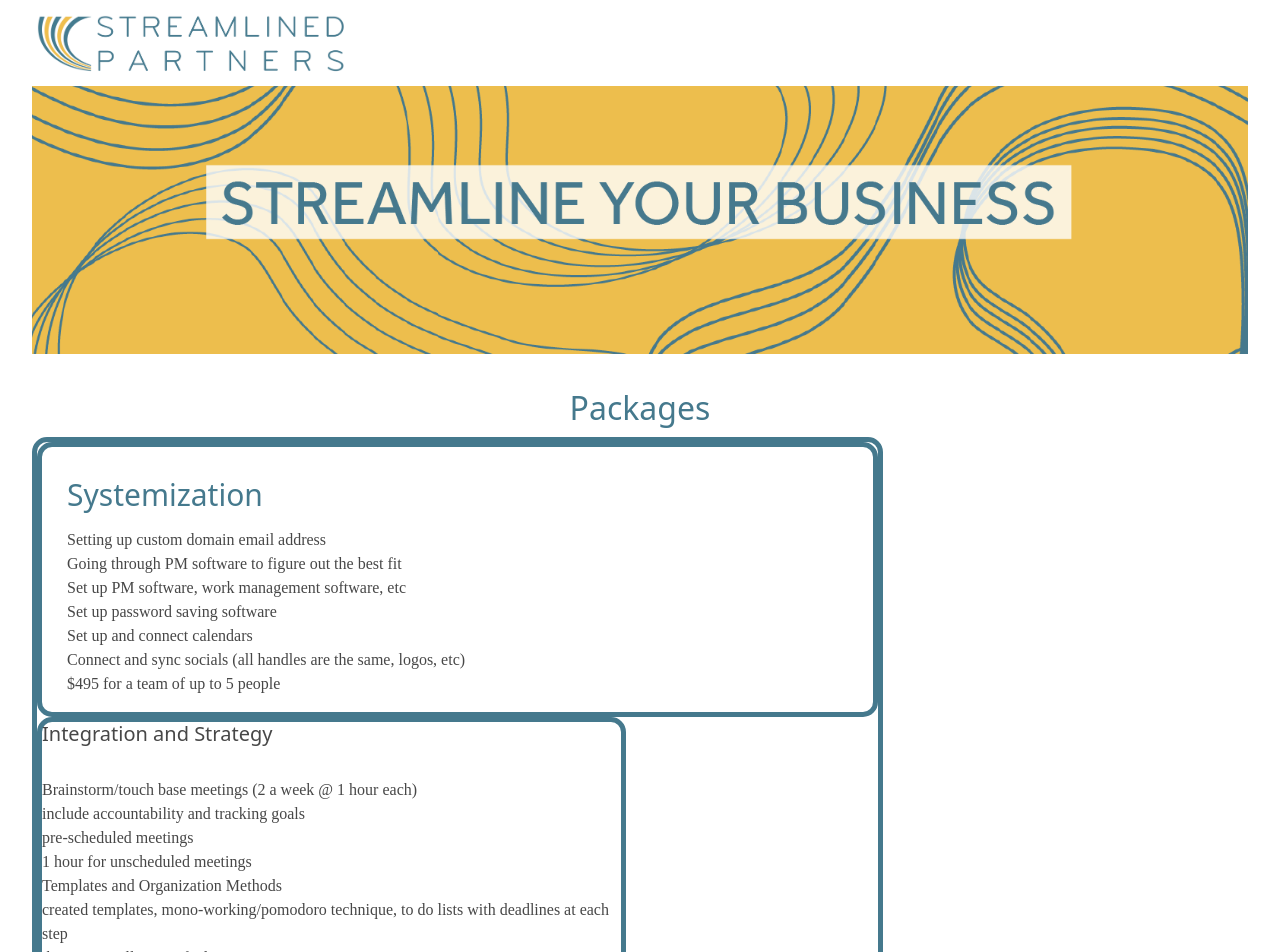
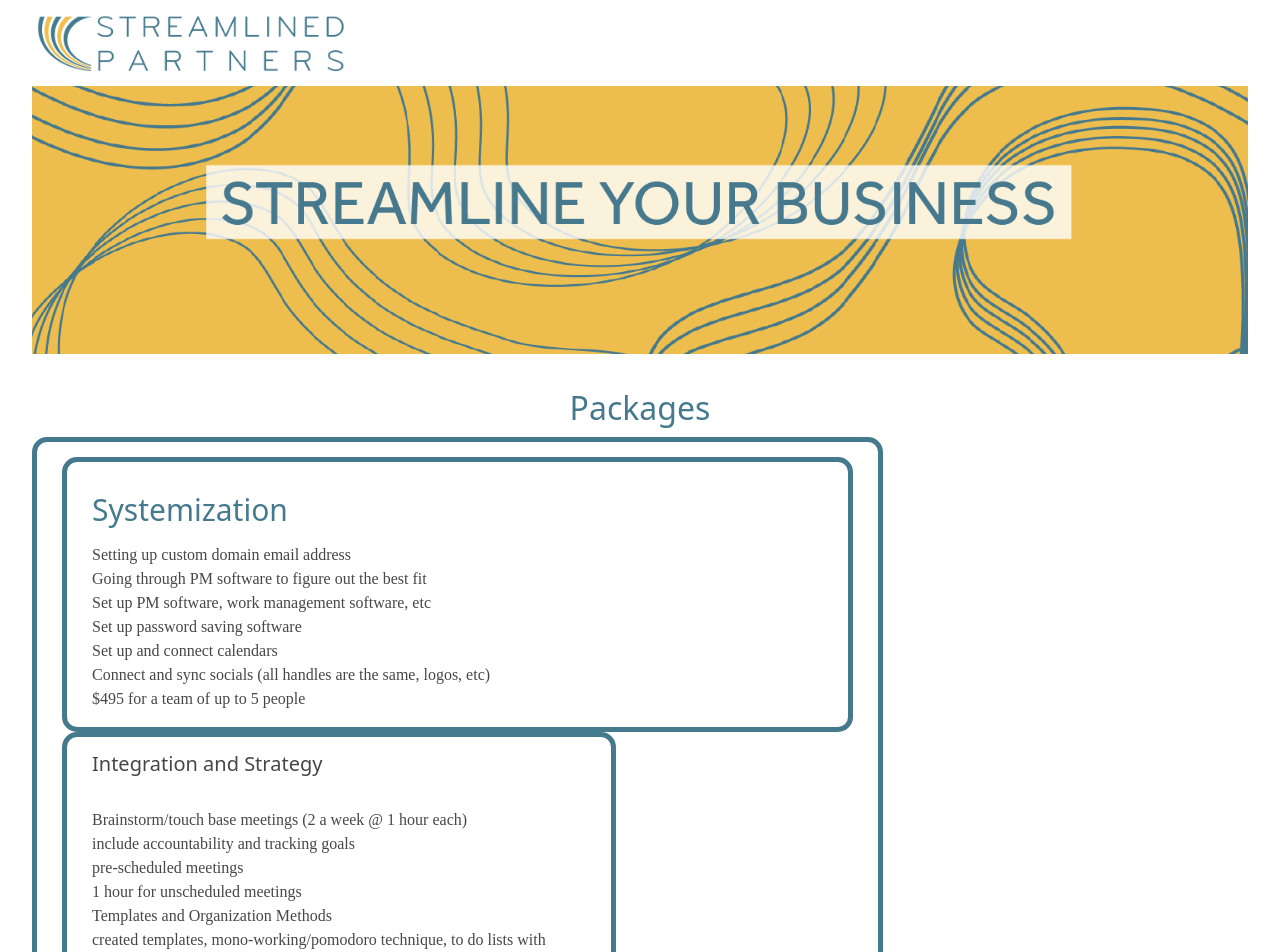
Before and after one commit to rhkearns/streamlined_1, a React (Create React App) app: page /packages in a window 1280 px wide. Shown: the top 952 px of the page. Built offline with nearby package versions, Linux system fonts and the light colour scheme; a web font is replaced by a local one.

Commit message:
box padding

```diff
--- a/src/pages/Packages/Packages.jsx
+++ b/src/pages/Packages/Packages.jsx
@@ -7,8 +7,8 @@ const Packages = () => {
 		<div id="packages-page">
 			<img src={cover_img} alt="cover" id="cover-img" />
 			<h2 id="packages">Packages</h2>
-			<div id="packages-section">
-			<div id="systemization">
+		<div id="packages-section">
+		<div id="systemization">
 		<h5>Systemization</h5>
 			<p>
 	Setting up custom domain email address
--- a/src/pages/Packages/Packages.scss
+++ b/src/pages/Packages/Packages.scss
@@ -11,7 +11,7 @@
 #packages-section {
   border: 5px solid $blue;
   border-radius: 15px;
-  padding: 15px 25px 15 25px;
+  padding: 15px 25px 15px 25px;
   color: $black;
   background-color: rgba(255, 255, 255);
   text-align: left;
```
